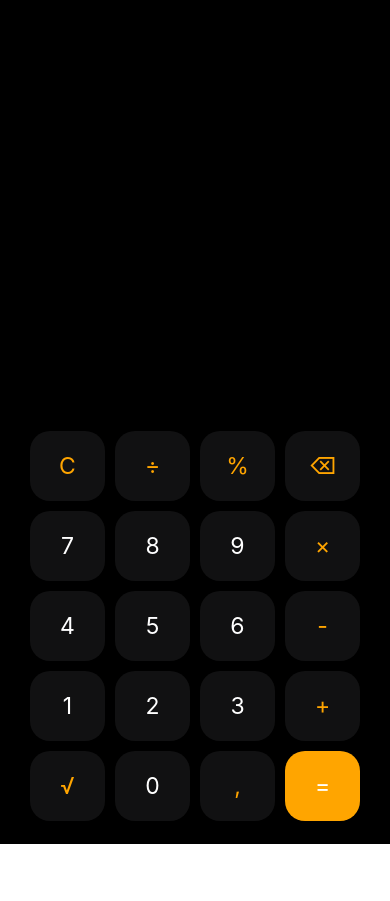
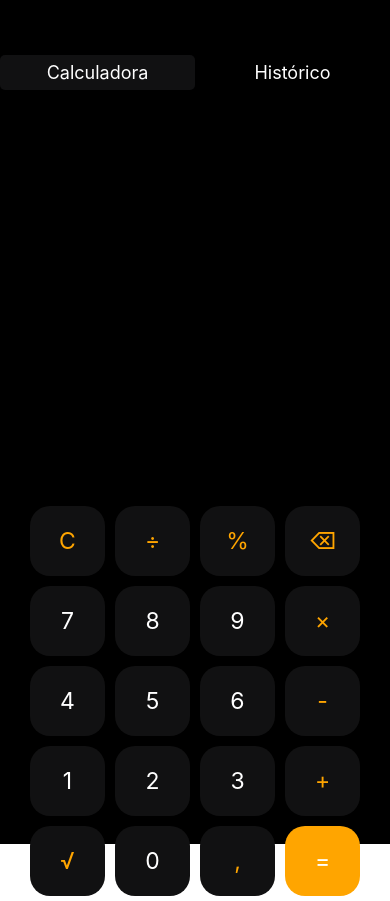
Before and after one commit to fl0101/CamCalcApp, a React Native app: screen / in a window 390 px wide. Before the commit the page ends 844 px from the top, so only its background shows below. Built offline with nearby package versions, Linux system fonts and the light colour scheme.

Commit message:
New Screen: Added and styled history screen in the application

```diff
--- a/App.js
+++ b/App.js
@@ -1,12 +1,39 @@
+import React, { useState } from 'react';
+import { View, StyleSheet, Text, TouchableOpacity } from 'react-native';
 import { StatusBar } from 'expo-status-bar';
-import { StyleSheet, Text, View } from 'react-native';
 
 import CalculatorScreen from './app/calculator';
+import HistoryScreen from './app/history';
 
 export default function App() {
+  const [activeScreen, setActiveScreen] = useState('Calculator');
+
+  // Função para alternar entre telas
+  const switchScreen = (screen) => {
+    setActiveScreen(screen);
+  };
+
   return (
     <View style={styles.container}>
-      <CalculatorScreen />
+      <View style={styles.tabContainer}>
+        <TouchableOpacity
+          style={[styles.tab, activeScreen === 'Calculator' && styles.activeTab]}
+          onPress={() => switchScreen('Calculator')}
+        >
+          <Text style={styles.tabText}>Calculadora</Text>
+        </TouchableOpacity>
+        <TouchableOpacity
+          style={[styles.tab, activeScreen === 'History' && styles.activeTab]}
+          onPress={() => switchScreen('History')}
+        >
+          <Text style={styles.tabText}>Histórico</Text>
+        </TouchableOpacity>
+      </View>
+
+      <View style={styles.contentContainer}>
+        {activeScreen === 'Calculator' ? <CalculatorScreen /> : <HistoryScreen />}
+      </View>
+
       <StatusBar style="light" />
     </View>
   );
@@ -16,11 +43,33 @@ const styles = StyleSheet.create({
   container: {
     flex: 1,
     backgroundColor: 'black',
+  },
+  tabContainer: {
+    flexDirection: 'row',
+    justifyContent: 'center',
+    alignItems: 'center',
+    backgroundColor: 'black',
+    height: 100,
+    paddingTop: 45,
+  },
+  tab: {
+    flex: 1,
     alignItems: 'center',
     justifyContent: 'center',
-
+    padding: 7,
+    borderRadius: 5,
   },
-  title: {
+  activeTab: {
+    backgroundColor: '#111112',
+  },
+  tabText: {
     color: '#fff',
-  }
+    fontSize: 18,
+  },
+  contentContainer: {
+    flex: 1,
+    backgroundColor: '#000',
+    justifyContent: 'center',
+    alignItems: 'center',
+  },
 });
```
